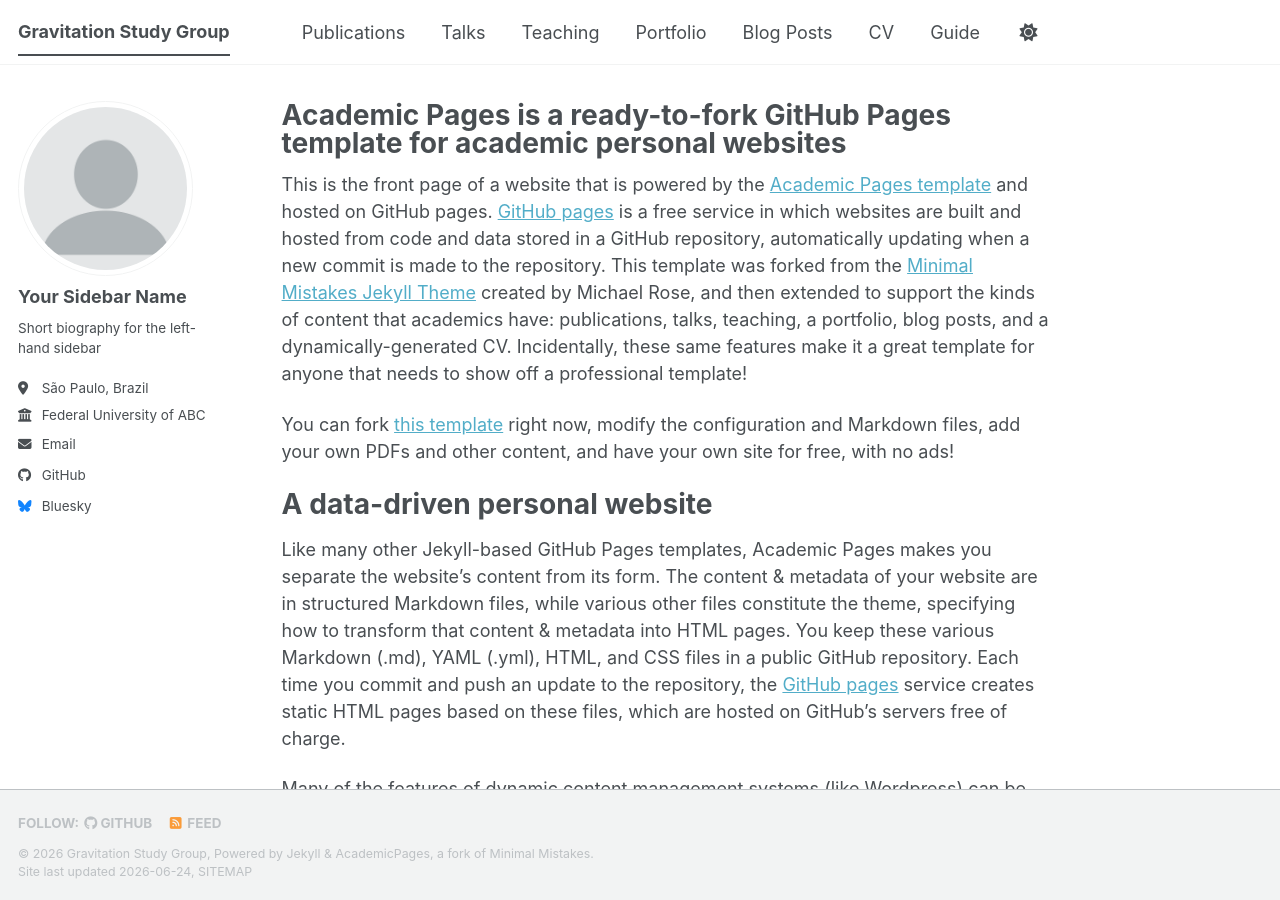
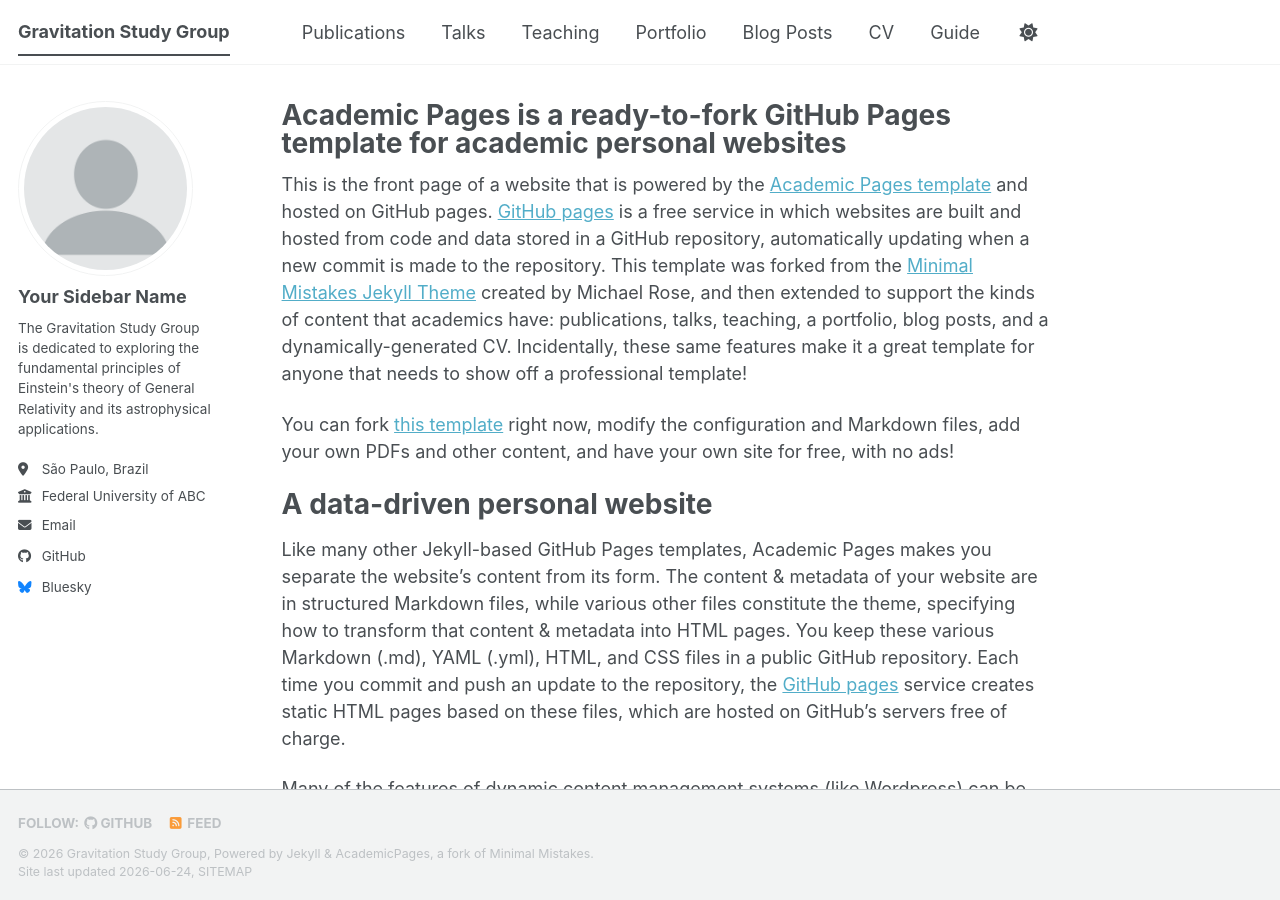
Before and after one commit to gegrav-ufabc/gegrav-ufabc.github.io, a Jekyll site: the page built from _pages/about.md, in a window 1280 px wide and 900 px high. Built offline with Jekyll 4.4.1, drawn with Linux system fonts in a browser that asks for light colours; a style sheet for code colours, icons or effects is not loaded.

Commit message:
Update _config.yml

```diff
--- a/_config.yml
+++ b/_config.yml
@@ -26,7 +26,7 @@ author:
   avatar           : "profile.png"
   name             : "Your Sidebar Name"
   pronouns         : # example: "she/her"
-  bio              : "Short biography for the left-hand sidebar"
+  bio              : "The Gravitation Study Group is dedicated to exploring the fundamental principles of Einstein's theory of General Relativity and its astrophysical applications."
   location         : "São Paulo, Brazil"
   employer         : "Federal University of ABC"
   uri              : # URL
```
